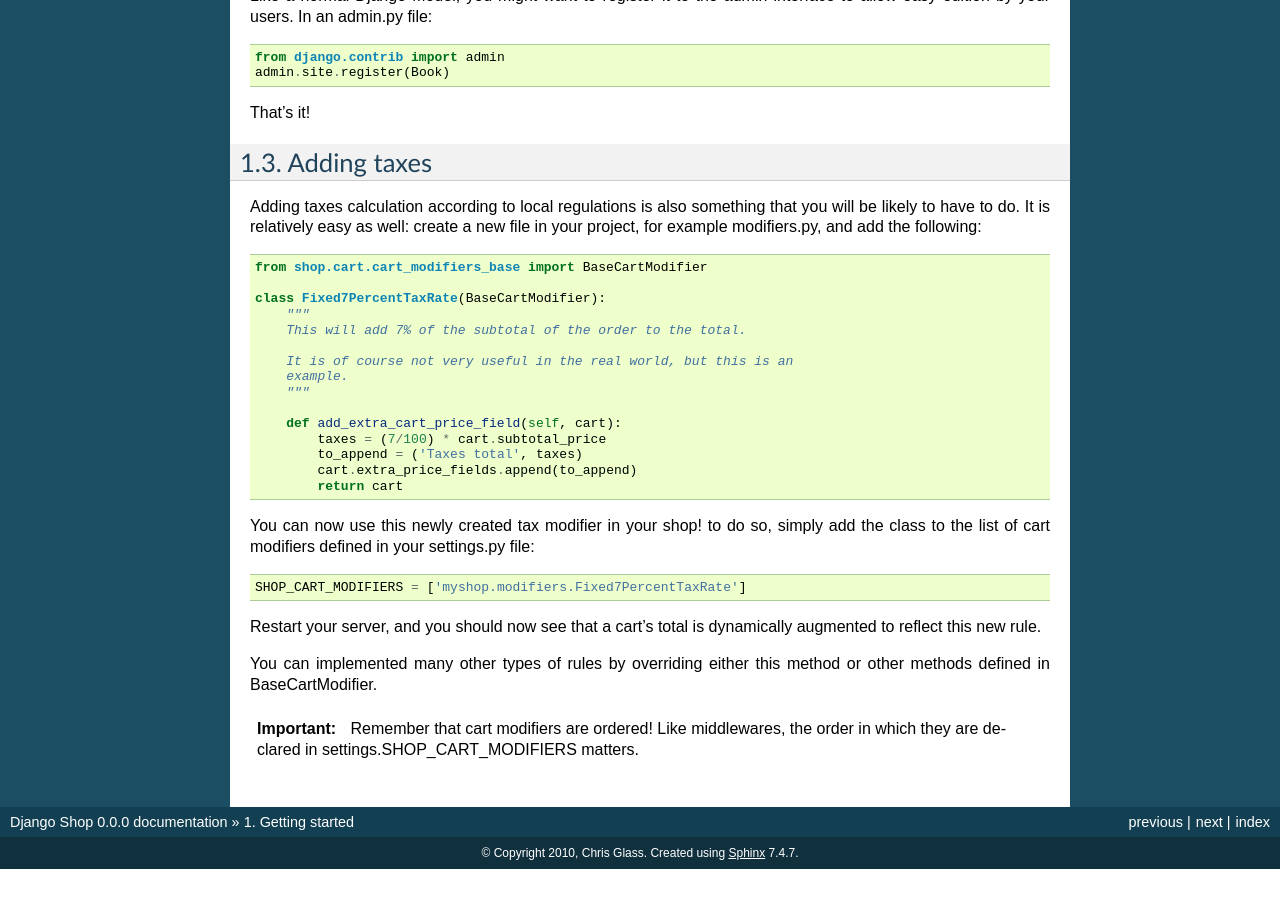
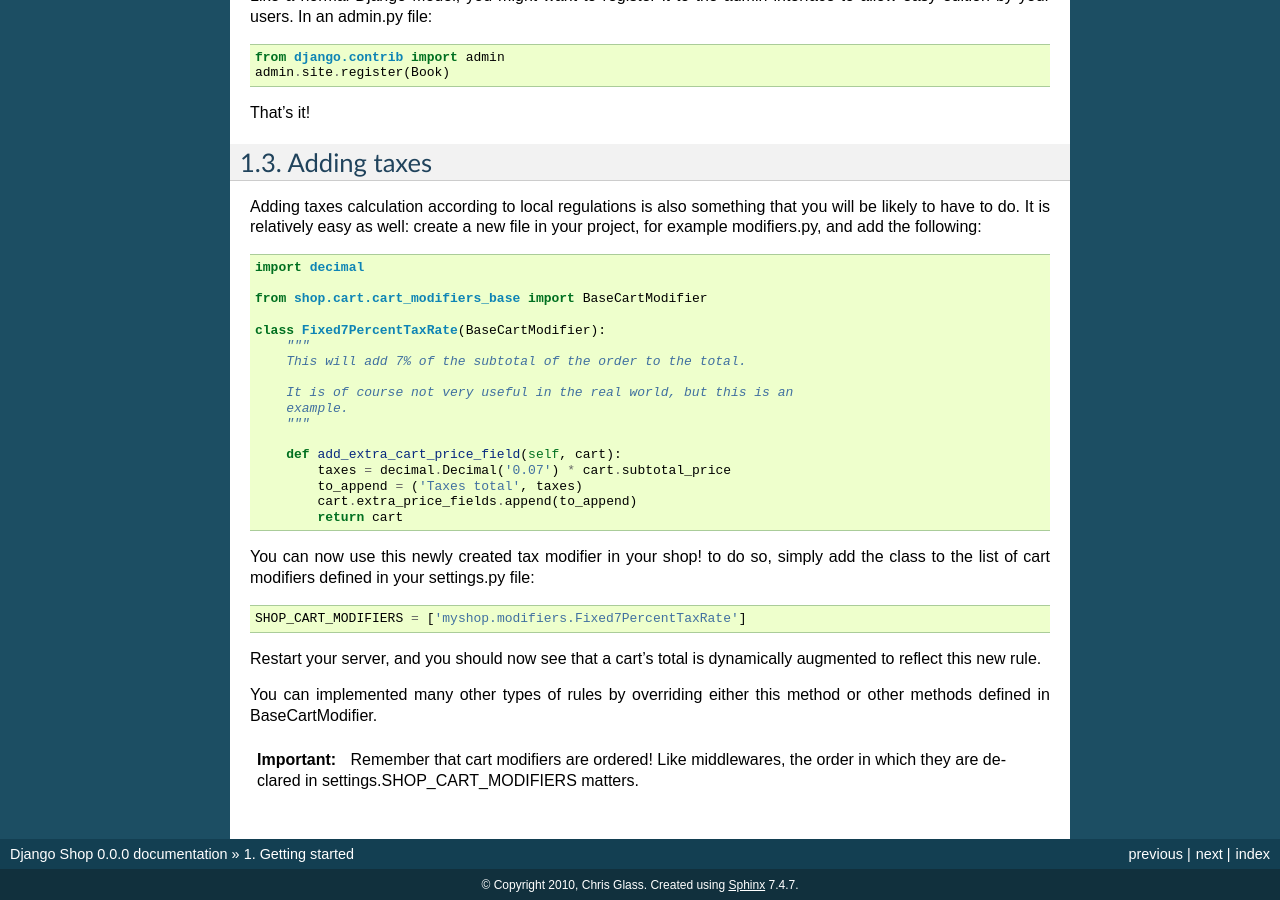
Before and after one commit to smartdevcode/django-shop, a Sphinx documentation site: the page built from docs/getting-started.rst, in a window 1280 px wide and 900 px high, scrolled down 2153 px. Built offline with Sphinx 7.4.7, drawn with Linux system fonts in a browser that asks for light colours; before the commit the page ends 3022 px from its top, so only the background shows below that.

Commit message:
Fixed float * decimal Bug in Tax rate example code.

```diff
--- a/docs/getting-started.rst
+++ b/docs/getting-started.rst
@@ -139,6 +139,8 @@ Adding taxes calculation according to local regulations is also something that
 you will be likely to have to do. It is relatively easy as well: create a new
 file in your project, for example modifiers.py, and add the following::
 
+    import decimal
+
     from shop.cart.cart_modifiers_base import BaseCartModifier
 
     class Fixed7PercentTaxRate(BaseCartModifier):
@@ -150,7 +152,7 @@ file in your project, for example modifiers.py, and add the following::
         """
 
         def add_extra_cart_price_field(self, cart):
-            taxes = (7/100) * cart.subtotal_price
+            taxes = decimal.Decimal('0.07') * cart.subtotal_price
             to_append = ('Taxes total', taxes)
             cart.extra_price_fields.append(to_append)
             return cart
```
Also changed, not shown: 1 other file.
